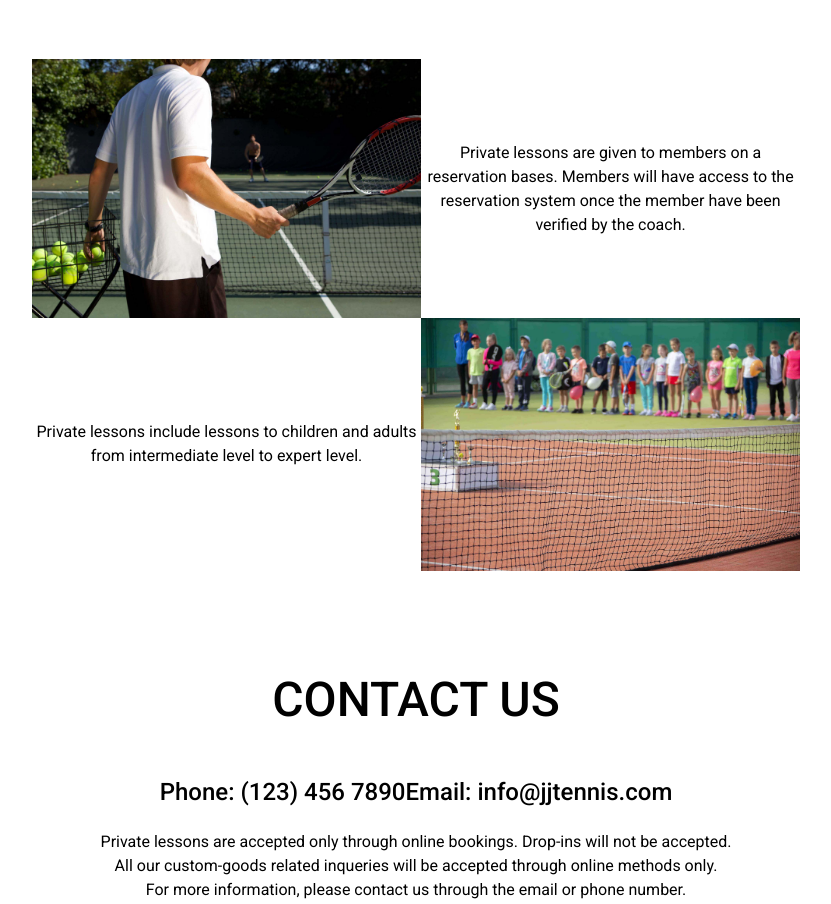
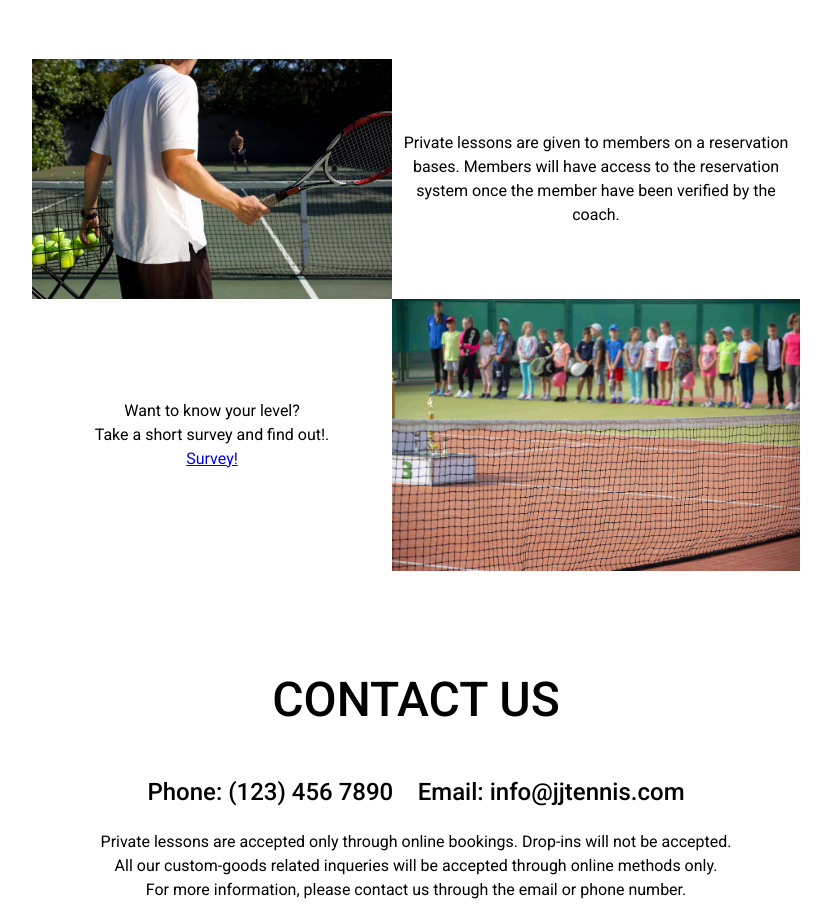
Before and after one commit to williamlee722/tennis-deploy, a React (Create React App) app in the folder Client/: page / in a window 1280 px wide. Shown: the part 1251-2155 px from the top of the page, without its empty margins (224-1055 px from the left). Built offline with nearby package versions, Linux system fonts and the light colour scheme.

Commit message:
last day whowhooooo

```diff
--- a/Client/src/components/home/contact.jsx
+++ b/Client/src/components/home/contact.jsx
@@ -7,7 +7,7 @@ function Contact() {
         <div className='home-info-container'>
           <p className='home-info-title'><span>CONTACT US</span></p>
           <div className='home-info-contact'>
-            <p><span><a href='tel:3104300390'>Phone: (123) 456 7890</a></span><span><a href='mailto:jongjin@gmail.com'>Email: info@jjtennis.com</a></span></p>
+            <p><span><a href='tel:3104300390'>Phone: (123) 456 7890</a></span>&ensp;&ensp;&ensp;<span><a href='mailto:jongjin@gmail.com'>Email: info@jjtennis.com</a></span></p>
           </div>
           <div className='home-info-description'>
             <p><span>Private lessons are accepted only through online bookings. Drop-ins will not be accepted.<br/>All our custom-goods related inqueries will be accepted through online methods only.</span></p>
--- a/Client/src/components/home/lessons.jsx
+++ b/Client/src/components/home/lessons.jsx
@@ -12,7 +12,7 @@ function Lessons() {
                 <img className='home-info-grid home-info-img' src={private1} alt='private lesson'/>
                 <p className='home-info-grid home-info-desc'><span>Private lessons are given to members on a reservation bases. Members will have access to the reservation system once the member have been verified by the coach.</span></p>
                 <img className='home-info-grid home-info-img2' src={private2} alt='private lesson'/>
-                <p className='home-info-grid home-info-desc2'><span>Private lessons include lessons to children and adults from intermediate level to expert level.</span></p>
+                <p className='home-info-grid home-info-desc2'><span>Want to know your level?<br/>Take a short survey and find out!.</span><br/><a href='/survey'>Survey!</a></p>
             </div>
         </div>
     </div>
--- a/Client/src/css/home.css
+++ b/Client/src/css/home.css
@@ -39,6 +39,7 @@
 .home-info-desc{
     grid-area: desc;
     align-self: center;
+    padding: 10px;
 }
 
 .home-info-img2{
```
